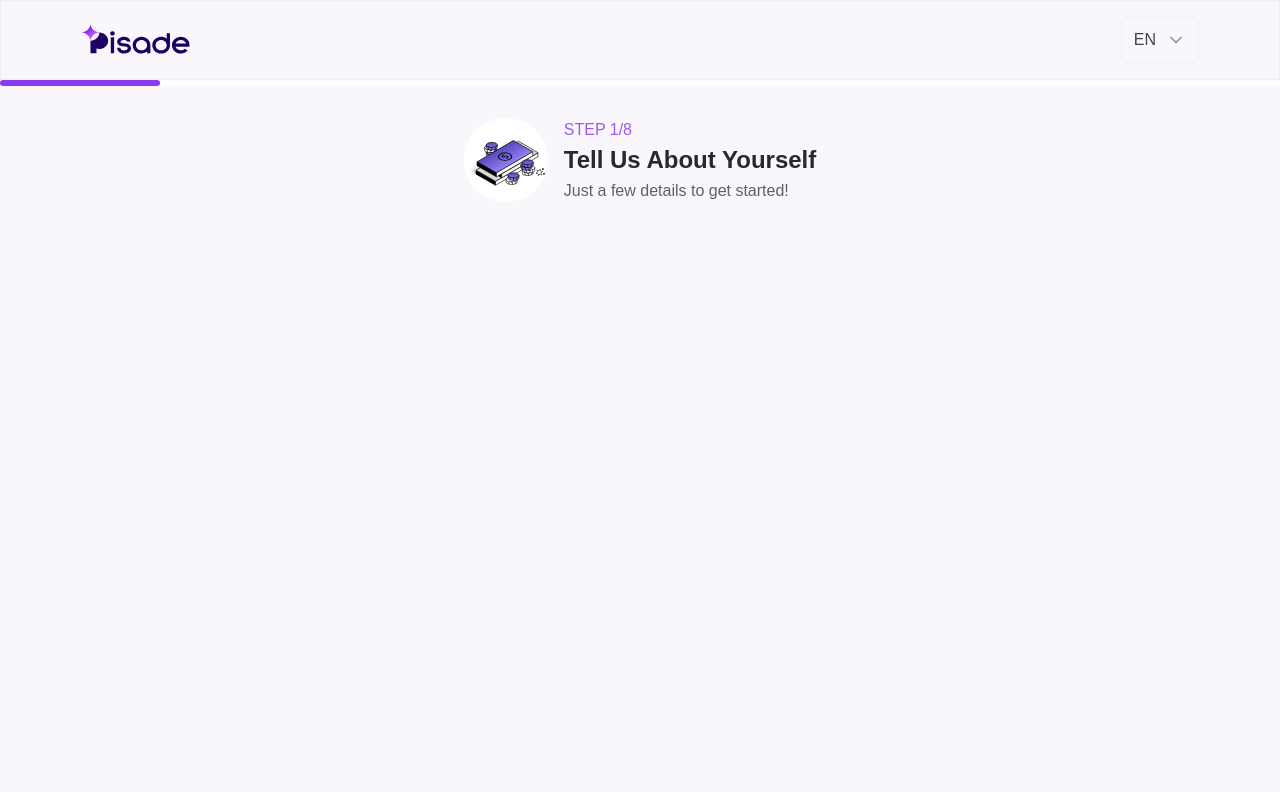
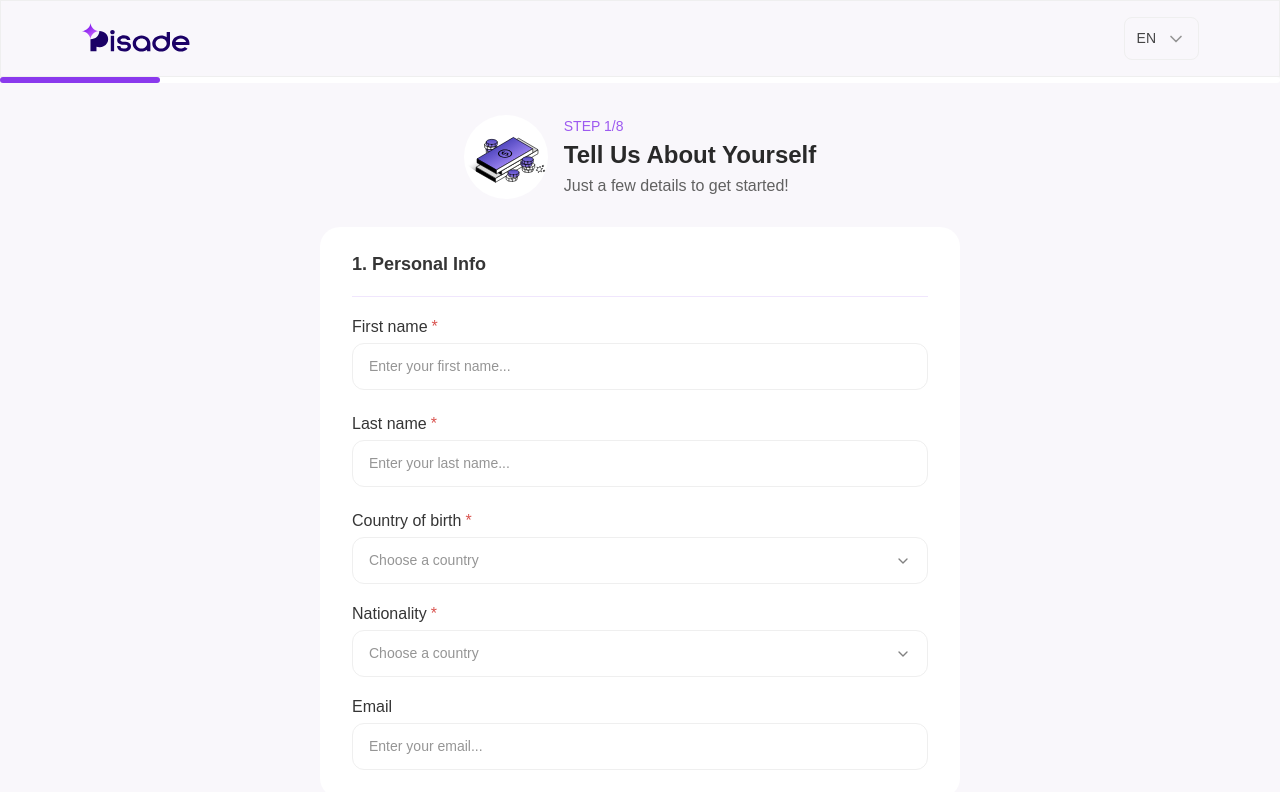
Before and after one commit to Pisade-Organization/pisade-frontend-2, a Next.js app: page /en/tutor/onboarding in a window 1280 px wide. Shown: the top 792 px of the page. Built offline with nearby package versions, Linux system fonts and the light colour scheme; a web font is replaced by a local one.

Commit message:
added form in onboarding

```diff
--- a/components/base/BaseInput.tsx
+++ b/components/base/BaseInput.tsx
@@ -1,6 +1,7 @@
 import { cn } from "@/lib/utils"
 import { cva, type VariantProps } from "class-variance-authority"
 import React from "react"
+import Typography from "./Typography"
 
 const inputVariants = cva(
     "",
@@ -42,14 +43,14 @@ export default function BaseInput({
         <div className="w-full flex flex-col justify-center items-start gap-1">
 
             <div className="flex justify-start items-center gap-1">
-                <label className="text-neutral-800 text-label-3 lg:text-label-2">
-                    {title}
-                </label>
+                <Typography variant={{ base: "label-3", lg: "label-2" }} color="neutral-800">
+                    { title }
+                </Typography>
 
                 { required && (
-                    <label className="text-[#D9534F] text-label-3 lg:text-label-2">
+                    <Typography variant={{ base: "label-3", lg: "label-2" }} className="text-[#D9534F]">
                         *
-                    </label>
+                    </Typography>
                 )}
             </div>
 
@@ -61,8 +62,8 @@ export default function BaseInput({
                     rounded-[12px]
                     py-3 px-4
                     placeholder:text-neutral-300 text-neutral-700
-                    text-body-3 lg:text-body-2
-                    border border-neutral-100
+                    text-body-3
+                    border border-neutral-50
                     `
                 )}
                 placeholder={placeholder}
@@ -71,9 +72,9 @@ export default function BaseInput({
 
             />
 
-            <label className="text-body-4 text-[#D9534F]">
+            <Typography variant="body-4" className="text-[#D9534F]">
                 { errorMessage }
-            </label>
+            </Typography>
         </div>
     )
 }
--- /dev/null
+++ b/components/base/BaseSelect.tsx
@@ -0,0 +1,165 @@
+"use client";
+
+import { useState } from "react";
+import { motion, AnimatePresence } from "framer-motion";
+import { cn } from "@/lib/utils";
+import Typography from "./Typography";
+
+import {
+  DropdownMenu,
+  DropdownMenuContent,
+  DropdownMenuItem,
+  DropdownMenuTrigger,
+} from "@/components/ui/dropdown-menu";
+
+import { ChevronDown, X } from "lucide-react";
+
+// Props
+interface BaseSelectProps {
+  title?: string;
+  placeholder?: string;
+  required?: boolean;
+  errorMessage?: string;
+  options: { value: string; label: string }[];
+  value?: string;
+  onChange?: (value: string) => void;
+}
+
+export default function BaseSelect({
+  title,
+  placeholder,
+  required,
+  errorMessage,
+  options,
+  value,
+  onChange,
+}: BaseSelectProps) {
+  const [openMobile, setOpenMobile] = useState(false);
+
+  // current label
+  const current = options.find((o) => o.value === value);
+
+  return (
+    <div className="w-full flex flex-col gap-1">
+      {/* Label */}
+      <div className="flex items-center gap-1">
+        <Typography
+          variant={{ base: "label-3", lg: "label-2" }}
+          color="neutral-800"
+        >
+          {title}
+        </Typography>
+        {required && (
+          <Typography
+            variant={{ base: "label-3", lg: "label-2" }}
+            className="text-[#D9534F]"
+          >
+            *
+          </Typography>
+        )}
+      </div>
+
+      {/* DESKTOP: Shadcn dropdown */}
+      <div className="hidden lg:block">
+        <DropdownMenu>
+          <DropdownMenuTrigger
+            className={cn(
+              "w-full flex justify-between items-center py-3 px-4 gap-[10px] border border-neutral-50 rounded-[12px]"
+            )}
+          >
+            <Typography
+              variant="body-3"
+              color={value ? "neutral-700" : "neutral-300"}
+            >
+              {current?.label || placeholder}
+            </Typography>
+            <ChevronDown className="h-4 w-4 text-neutral-400" />
+          </DropdownMenuTrigger>
+
+          <DropdownMenuContent
+            className="w-[var(--radix-dropdown-menu-trigger-width)]"
+            align="start"
+          >
+            {options.map((opt) => (
+              <DropdownMenuItem
+                key={opt.value}
+                onClick={() => {
+                  onChange?.(opt.value); // ✅ update parent state
+                }}
+                className={cn(
+                  "cursor-pointer",
+                  value === opt.value && "bg-neutral-100" // highlight selected
+                )}
+              >
+                {opt.label}
+              </DropdownMenuItem>
+            ))}
+          </DropdownMenuContent>
+        </DropdownMenu>
+      </div>
+
+
+
+      {/* MOBILE: Fullscreen overlay */}
+      <div className="block lg:hidden">
+        <button
+          onClick={() => setOpenMobile(true)}
+          className={cn(
+            "w-full flex justify-between items-center py-3 px-4 gap-[10px] border border-neutral-50 rounded-[12px]"
+          )}
+        >
+          <Typography
+              variant="body-3"
+              color={value ? "neutral-700" : "neutral-300"}
+            >
+            {current ? current.label : placeholder}
+          </Typography>
+          <ChevronDown className="h-4 w-4 text-neutral-400" />
+        </button>
+
+        <AnimatePresence>
+          {openMobile && (
+            <motion.div
+              className="fixed inset-0 z-50 bg-white flex flex-col"
+              initial={{ opacity: 0, y: -40 }}
+              animate={{ opacity: 1, y: 0 }}
+              exit={{ opacity: 0, y: -40 }}
+              transition={{ type: "spring", stiffness: 260, damping: 25 }}
+            >
+              {/* Header */}
+              <div className="flex justify-between items-center px-4 py-3 border-b">
+                <Typography variant="title-2">Choose a country</Typography>
+                <button onClick={() => setOpenMobile(false)}>
+                  <X className="h-5 w-5 text-neutral-600" />
+                </button>
+              </div>
+
+              {/* List */}
+              <div className="flex-1 overflow-y-auto">
+                {options.map((opt) => (
+                  <button
+                    key={opt.value}
+                    onClick={() => {
+                      onChange?.(opt.value);
+                      setOpenMobile(false);
+                    }}
+                    className="w-full text-left px-4 py-3 border-b text-neutral-700 text-body-2"
+                  >
+                    {opt.label}
+                  </button>
+                ))}
+              </div>
+            </motion.div>
+          )}
+        </AnimatePresence>
+      </div>
+
+      {/* Error */}
+      {errorMessage && (
+        <Typography variant="body-4" className="text-[#D9534F]">
+          {errorMessage}
+        </Typography>
+      )}
+    </div>
+  );
+}
--- a/components/base/Typography.tsx
+++ b/components/base/Typography.tsx
@@ -1,4 +1,5 @@
 import { cn } from "@/lib/utils";
+import { ElementType, ComponentPropsWithoutRef } from "react";
 
 type Variant =
   | "headline-1"
@@ -19,16 +20,17 @@ type Variant =
   | "body-3"
   | "body-4";
 
-type Breakpoint = "sm" | "md" | "lg" | "xl" | "2xl" | "base";
+type Breakpoint = "sm" | "md" | "lg" | "xl" | "2xl";
 
-type TypographyVariant = Variant | Partial<Record<Breakpoint, Variant>>;
+type TypographyVariant = Variant | Partial<Record<Breakpoint | "base", Variant>>;
 
-interface TypographyProps extends React.HTMLAttributes<HTMLParagraphElement> {
+type TypographyProps<T extends ElementType = "p"> = Omit<ComponentPropsWithoutRef<T>, "as"> & {
   variant: TypographyVariant;
-  color?: string;
-}
+  color?: string; // expects valid Tailwind text colors (e.g., "neutral-800", "primary")
+  as?: T;
+};
 
-const VARIANT_MAP: Record<Variant, string> = {
+const variantClasses: Record<Variant, string> = {
   "headline-1": "text-headline-1",
   "headline-2": "text-headline-2",
   "headline-3": "text-headline-3",
@@ -48,32 +50,41 @@ const VARIANT_MAP: Record<Variant, string> = {
   "body-4": "text-body-4",
 };
 
-export default function Typography({
-  variant,
-  color = "foreground",
-  className,
-  ...props
-}: TypographyProps) {
-  let fontSizeClasses = "";
-
+// Build responsive classes
+function buildVariantClasses(variant: TypographyVariant): string {
   if (typeof variant === "string") {
-    fontSizeClasses = VARIANT_MAP[variant];
-  } else {
-    const classes: string[] = [];
-    if (variant.base) classes.push(VARIANT_MAP[variant.base]);
-    if (variant.sm) classes.push(`sm:${VARIANT_MAP[variant.sm]}`);
-    if (variant.md) classes.push(`md:${VARIANT_MAP[variant.md]}`);
-    if (variant.lg) classes.push(`lg:${VARIANT_MAP[variant.lg]}`);
-    if (variant.xl) classes.push(`xl:${VARIANT_MAP[variant.xl]}`);
-    if (variant["2xl"]) classes.push(`2xl:${VARIANT_MAP[variant["2xl"]]}`);
-    fontSizeClasses = classes.join(" ");
+    return variantClasses[variant];
   }
 
-  const colorClass = color !== "foreground" ? `text-${color}` : "";
+  return Object.entries(variant)
+    .map(([bp, v]) => {
+      if (!v) return "";
+      return bp === "base"
+        ? variantClasses[v]
+        : `${bp}:${variantClasses[v]}`;
+    })
+    .filter(Boolean)
+    .join(" ");
+}
+
+export default function Typography<T extends ElementType = "p">({
+  variant,
+  color = "black",
+  as,
+  className,
+  children,
+  ...props
+}: TypographyProps<T>) {
+  const Tag = as || "p";
+  const variantClass = buildVariantClasses(variant);
+
+  // tailwind expects `text-{color}`
+  const textColor =
+    color.startsWith("text-") ? color : `text-${color}`;
 
   return (
-    <p className={cn(fontSizeClasses, colorClass, className)} {...props}>
-      {props.children}
-    </p>
+    <Tag className={`${variantClass} ${textColor} ${className}`} {...props}>
+      {children}
+    </Tag>
   );
 }
--- a/package.json
+++ b/package.json
@@ -28,6 +28,7 @@
     "nodemailer": "^6.10.1",
     "react": "19.1.0",
     "react-dom": "19.1.0",
+    "react-phone-input-2": "^2.15.1",
     "react-range-slider-input": "^3.2.1",
     "tailwind-merge": "^3.3.1",
     "tailwindcss-animate": "^1.0.7",
--- /dev/null
+++ b/views/onboarding/component/FormLayout.tsx
@@ -0,0 +1,11 @@
+export default function FormLayout({
+  children
+}: {
+  children: React.ReactNode
+}) {
+  return (
+    <div className="w-full flex flex-col justify-start items-center gap-1 bg-white rounded-[20px]">
+      { children }
+    </div>
+  )
+}
--- /dev/null
+++ b/views/onboarding/component/Step1.tsx
@@ -0,0 +1,49 @@
+import { useState } from "react"
+import Typography from "@/components/base/Typography"
+import BaseInput from "@/components/base/BaseInput"
+import BaseSelect from "@/components/base/BaseSelect"
+
+export default function Step1() {
+  const [country, setCountry] = useState<string>("")
+  return (
+    <div className="w-full flex flex-col justify-center items-start gap-[18px] py-4 lg:py-6 px-5 lg:px-8">
+        <Typography variant={{ base: "title-2", lg: "title-1" }} color="neutral-800">
+          1. Personal Info
+        </Typography>
+        <div className="w-full border-t border-t-electric-violet-50 border-0 h-px" />
+        <BaseInput
+          title="First name"
+          placeholder="Enter your first name..."
+          required
+        />
+        <BaseInput
+          title="Last name"
+          placeholder="Enter your last name..."
+          required
+        />
+        <BaseSelect
+          title="Country of birth"
+          options={[
+            { value: "TH", label: "Thailand"}
+          ]}
+          placeholder="Choose a country"
+          required
+          value={country}
+          onChange={setCountry}
+        />
+        <BaseSelect
+          title="Nationality"
+          options={[
+            { value: "TH", label: "Thailand" }
+          ]}
+          placeholder="Choose a country"
+          required
+        />
+        <BaseInput
+          title="Email"
+          placeholder="Enter your email..."
+        />
+
+    </div>
+  )
+}
--- a/views/onboarding/pages/Onboarding.tsx
+++ b/views/onboarding/pages/Onboarding.tsx
@@ -4,6 +4,8 @@ import { useState } from "react";
 import Navbar from "../component/Navbar";
 import ProgressBar from "../component/ProgressBar";
 import OnboardingStepHeader from "../component/OnboardingStepHeader";
+import FormLayout from "../component/FormLayout";
+import Step1 from "../component/Step1";
 export default function OnboardingPage() {
 
   const [step, setStep] = useState<number>(1);
@@ -11,8 +13,11 @@ export default function OnboardingPage() {
     <div className="min-h-screen bg-[#F9F7FB]">
       <Navbar />
       <ProgressBar step={1} />
-      <div className="w-full flex flex-col justify-center items-center py-8 px-80">
+      <div className="w-full flex flex-col justify-center items-center py-8 lg:px-80 gap-[28px]">
         <OnboardingStepHeader step={step} />
+          <FormLayout>
+            <Step1 />
+          </FormLayout>
       </div>
     </div>
   )
--- a/views/search/pages/Search.tsx
+++ b/views/search/pages/Search.tsx
@@ -25,7 +25,7 @@ export default function SearchPage() {
         const fetchTutors = async () => {
             try {
                 const response = await fetchTutorsPaginated(1, TUTORS_PER_PAGE)
-                setTutors(response.tutors)
+                setTutors(response.tutors as TutorCardProps[])
                 setTotalTutors(response.total)
                 setHasMore(response.hasMore)
                 setLoading(false)
@@ -47,7 +47,7 @@ export default function SearchPage() {
             const nextPage = currentPage + 1
             const response = await fetchTutorsPaginated(nextPage, TUTORS_PER_PAGE)
 
-            setTutors(prev => [...prev, ...response.tutors])
+            setTutors(prev => [...prev, ...response.tutors as TutorCardProps[]])
             setCurrentPage(nextPage)
             setHasMore(response.hasMore)
         } catch (error) {
```
Also changed, not shown: views/tutor-detail/components/Overview/WhatMyStudentsSaid/Summary.tsx (+0 -8 lines), 1 other file (tests, documents, lock files or other folders).
